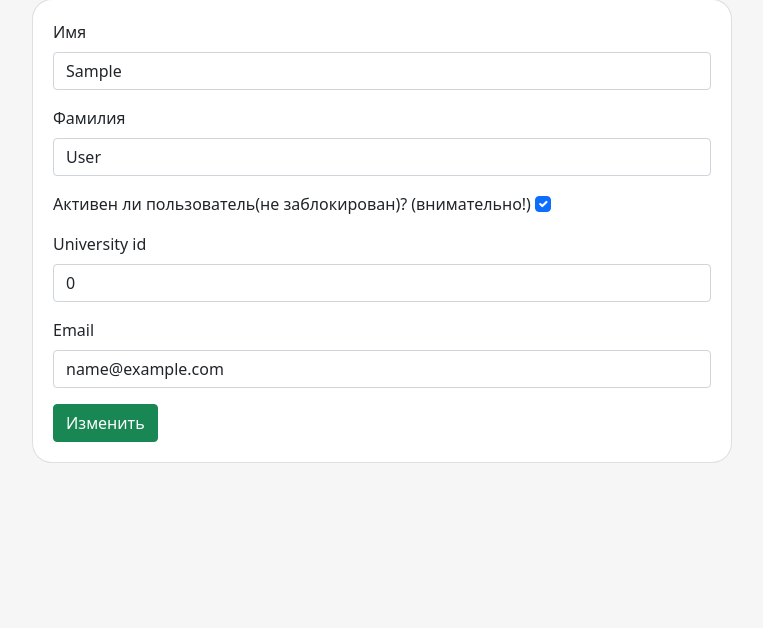
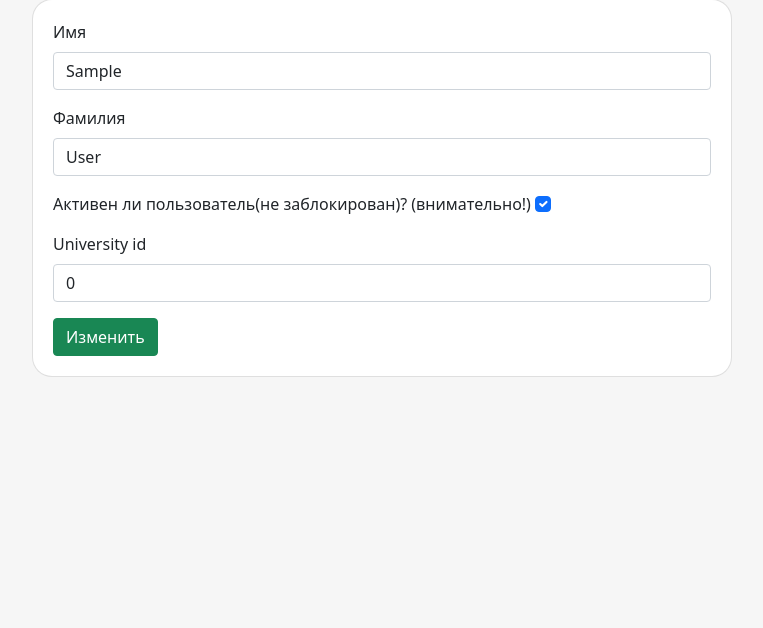
Before and after one commit to Sphenodon/nestolovaya_django, a Django app: a page that uses resources/templates/user_profile_editing.html in a window 1280 px wide. Shown: the part 132-760 px from the top of the page, without its empty margins (258-1021 px from the left). After the commit the page ends 509 px from the top, so only its background shows below. Run offline with Django 4.2, Linux system fonts and the light colour scheme; the visitor is signed in with stand-in values (Sample User, id 1); data comes from the database, SQL or seed files in the repository; parts of the project's set-up code (start-up, migrations or seed data) failed here and were passed over.

Commit message:
remove email edit

```diff
--- a/recSys/forms.py
+++ b/recSys/forms.py
@@ -15,7 +15,7 @@ class CustomUserChangeForm(UserChangeForm):
 
     class Meta(UserChangeForm):
         model = User
-        fields = ('first_name', 'last_name', 'email', 'is_active', 'university_id')
+        fields = ('first_name', 'last_name', 'university_id', 'is_active')
 
 
 class MenuForm(forms.ModelForm):
--- a/recSys/views.py
+++ b/recSys/views.py
@@ -418,10 +418,9 @@ def user_profile(request, username):
     return render(request, 'user_profile.html', context)
 
 
-@login_required
 def user_profile_editing(request, username):
     if request.user.is_staff or request.user.username == username:
-        user_data = User.objects.only('username', 'first_name', 'last_name', 'university_id', 'is_active', 'email')
+        user_data = User.objects.only('username', 'first_name', 'last_name', 'university_id', 'is_active')
         user_profile_data = get_object_or_404(user_data, username=username)
 
         if request.method == 'POST':
@@ -449,7 +448,6 @@ def user_profile_editing(request, username):
         return HttpResponseRedirect(f'/user/{username}/')
 
 
-@login_required
 def logout(request):
     auth.logout(request)
     return HttpResponseRedirect('/')
--- a/resources/templates/user_profile_editing.html
+++ b/resources/templates/user_profile_editing.html
@@ -38,11 +38,11 @@
                     <input type="text" class="form-control" id="universityId"
                            value="{{ user_profile.university_id }}" placeholder="" name="university_id">
                 </div>
-                <div class="mb-3">
-                    <label for="email" class="form-label">Email</label>
-                    <input type="email" class="form-control" id="email"
-                           value="{{ user_profile.email }}" placeholder="" name="email">
-                </div>
+{#                <div class="mb-3">#}
+{#                    <label for="email" class="form-label">Email</label>#}
+{#                    <input type="email" class="form-control" id="email"#}
+{#                           value="{{ user_profile.email }}" placeholder="" name="email">#}
+{#                </div>#}
                 <button class="btn btn-success" type="submit">Изменить</button>
             </form>
 
```
Also changed, not shown: 1 other file.
